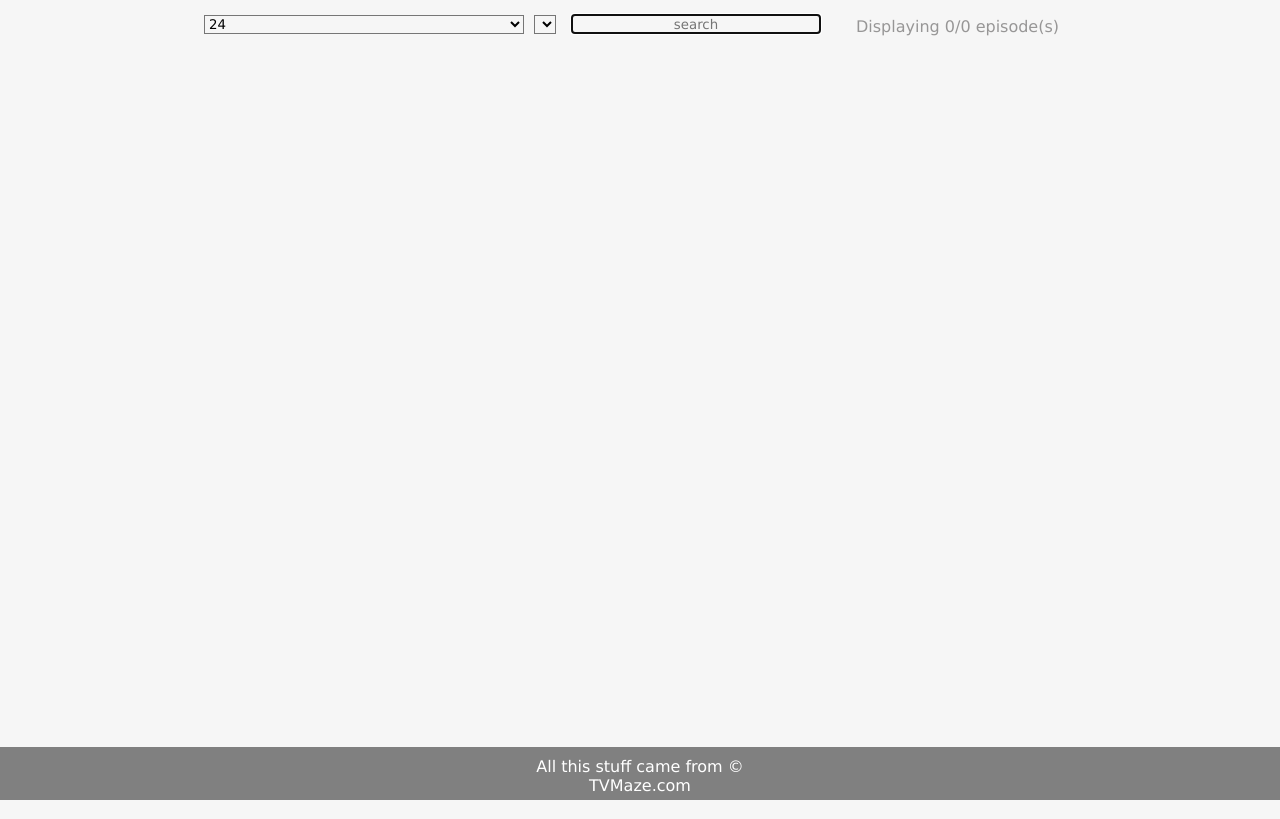
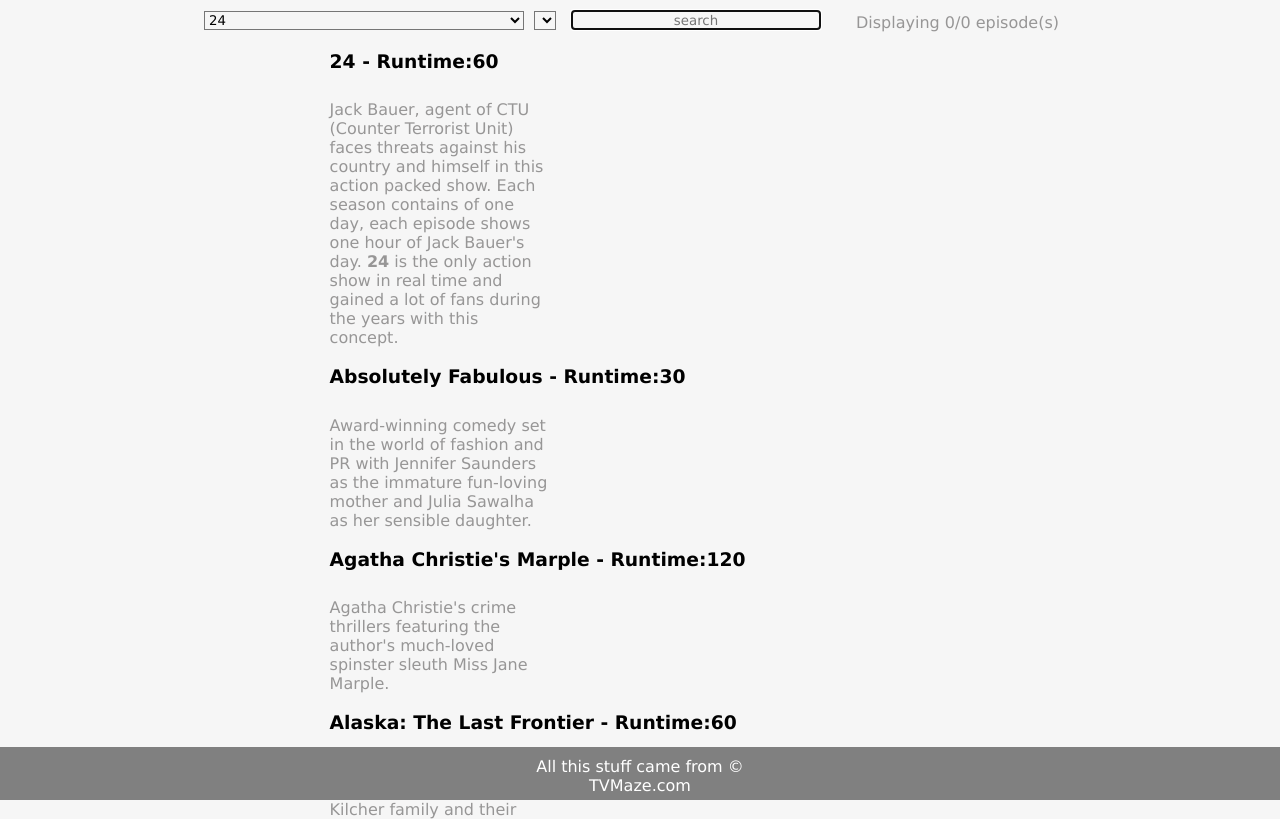
Before and after one commit to MarinaAlmeida20/tv-show-dom-project, a website: page index.html in a window 1280 px wide. Shown: the top 819 px of the page. Drawn offline with Linux system fonts and the light colour scheme; no server answers.

Commit message:
show-listing level 500

```diff
--- a/index.html
+++ b/index.html
@@ -27,6 +27,7 @@
           Displaying 0/0 episode(s)
         </p>
       </div>
+      <div id="show-list"></div>
       <ul id="episodesList"></ul>
     </div>
     <footer class="footer">
--- a/script.js
+++ b/script.js
@@ -4,6 +4,7 @@
 );
 const selectEpisodes = document.querySelector("#select-episodes");
 const selectShow = document.querySelector("#select-show");
+const showList = document.getElementById("show-list");
 
 let searchTerm = "";
 let searchEpisode = "";
@@ -26,6 +27,7 @@
     makePageForEpisodes(currentEpisodes);
   });
   makeSelectMenuForShows(allShows);
+  makePageForShows(allShows);
 }
 
 // fetch episodes and shows
@@ -82,6 +84,34 @@
     currentEpisodes = showIdSelected;
     makePageForEpisodes(currentEpisodes);
   });
+}
+
+function makePageForShows(shows) {
+  shows.forEach((show) => {
+    const showElement = document.createElement("div");
+    const heading = document.createElement("h3");
+    const summary = document.createElement("p");
+
+    heading.innerText = `${show.name} - Runtime:${show.runtime}`;
+    summary.innerHTML = show.summary;
+
+    showElement.className = "episode";
+
+    showElement.appendChild(heading);
+    showElement.appendChild(summary);
+    showList.appendChild(showElement);
+
+    showElement.addEventListener("click", () => {
+      const showId = show.id;
+      sendRequest(showId).then((data) => {
+        currentEpisodes = data;
+        showList.style.display = "none";
+        makePageForEpisodes(currentEpisodes);
+        // makeSelectMenuForEpisodes(currentEpisodes);
+      });
+    });
+  });
+  return shows;
 }
 
 // show all the episodes
```
